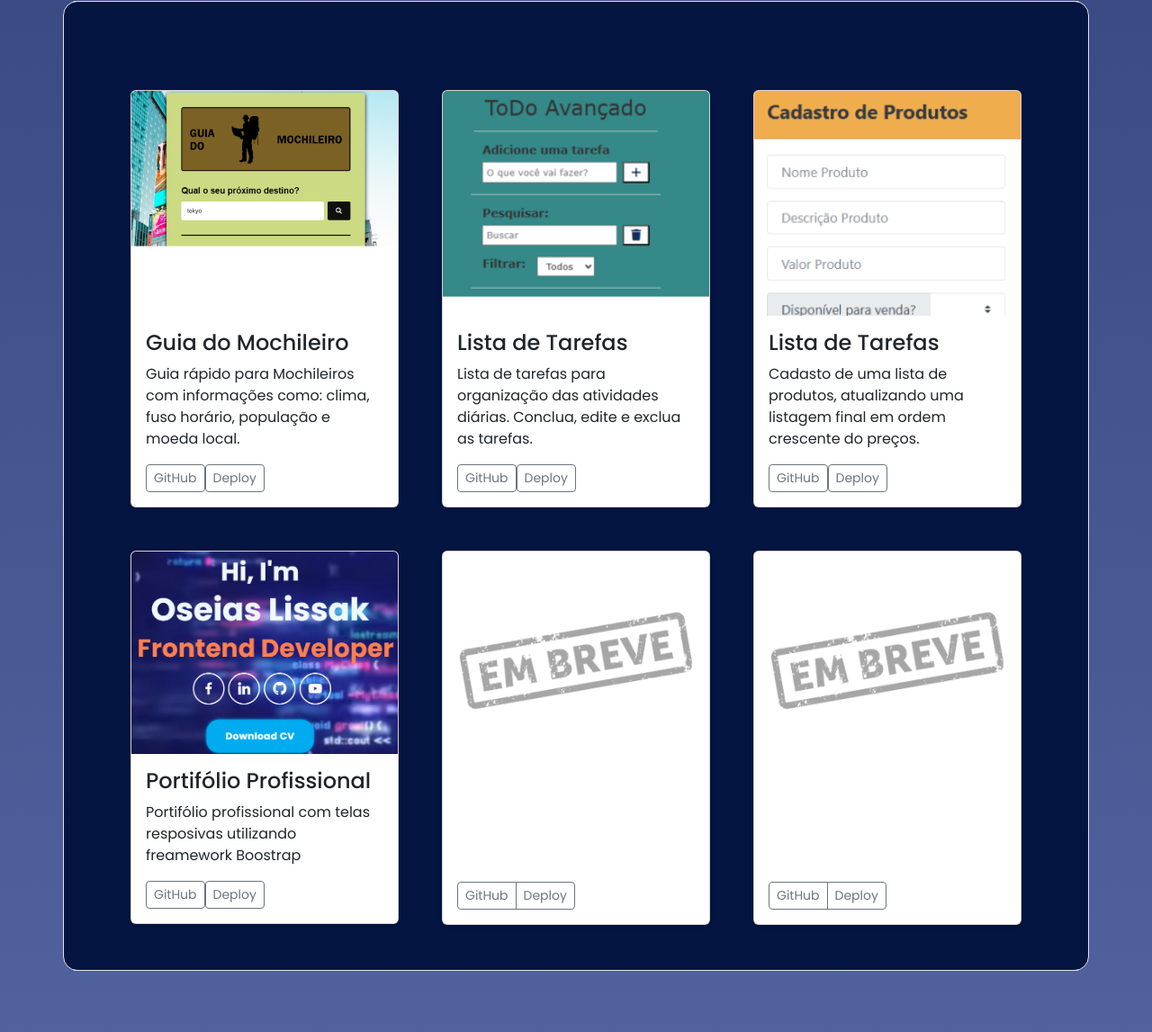
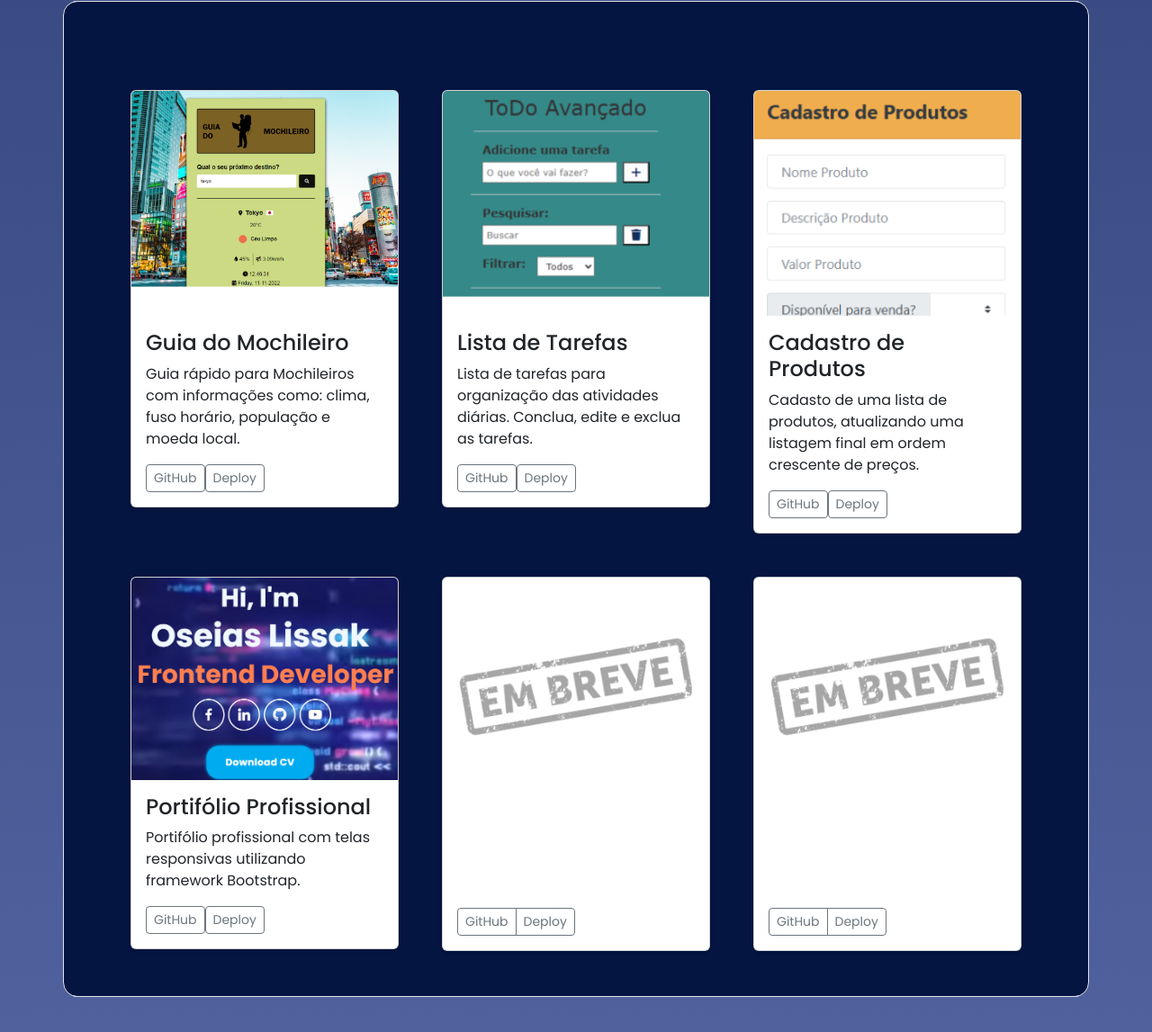
Before and after one commit to OseiasLissak/PortfolioOseias, a plain HTML site: page index.html in a window 1280 px wide. Shown: the part 2893-4040 px from the top of the page at 90% size. Drawn offline with nearby package versions, Linux system fonts and the light colour scheme; a web font is replaced by a local one.

Commit message:
Ajuste textos

```diff
--- a/index.html
+++ b/index.html
@@ -231,7 +231,7 @@
                     <div class="container-cards  col">
                       <div id="cards" class="card shadow-sm">
                         <svg class="bd-placeholder-img card-img-top" width="100%" height="250" xmlns="http://www.w3.org/2000/svg" role="img" aria-label="Placeholder: Thumbnail" preserveAspectRatio="xMidYMid slice" focusable="false">
-                            <image class="img-fluid" height="100%" width="100%" href="./images/guiaMochileiro.PNG"/>
+                            <image class="img-fluid" height="100%" width="100%" href="./images/capamochileiro.PNG"/>
                         </svg>
                         <div class="card-body">
                         <h4>Guia do Mochileiro</h4>
@@ -270,8 +270,8 @@
                             <image class="img-fluid" height="100%" width="100%" href="./images/Capturar.PNG"/>
                         </svg>
                         <div class="card-body">
-                        <h4>Lista de Tarefas</h4>
-                          <p class="card-text">Cadasto de uma lista de produtos, atualizando uma listagem final em ordem crescente do preços.</p>
+                        <h4>Cadastro de Produtos</h4>
+                          <p class="card-text">Cadasto de uma lista de produtos, atualizando uma listagem final em ordem crescente de preços.</p>
                           <div class="d-flex justify-content-between align-items-center">
                             <div class="btn-group">
                               <a href="https://github.com/OseiasLissak/Cadastro_Produtos" target="_blank"><button type="button" class="btn btn-sm btn-outline-secondary">GitHub</button></a>
@@ -289,7 +289,7 @@
                           </svg>
                           <div class="card-body">
                           <h4>Portifólio Profissional</h4>
-                            <p class="card-text">Portifólio profissional com telas resposivas utilizando freamework Boostrap</p>
+                            <p class="card-text">Portifólio profissional com telas responsivas utilizando framework Bootstrap.</p>
                             <div class="d-flex justify-content-between align-items-center">
                               <div class="btn-group">
                                 <a href="https://github.com/OseiasLissak/PortfolioOseias" target="_blank"><button type="button" class="btn btn-sm btn-outline-secondary">GitHub</button></a>
```
Also changed, not shown: images/capamochileiro.PNG (added), images/guiaMochileiro.PNG (deleted).
